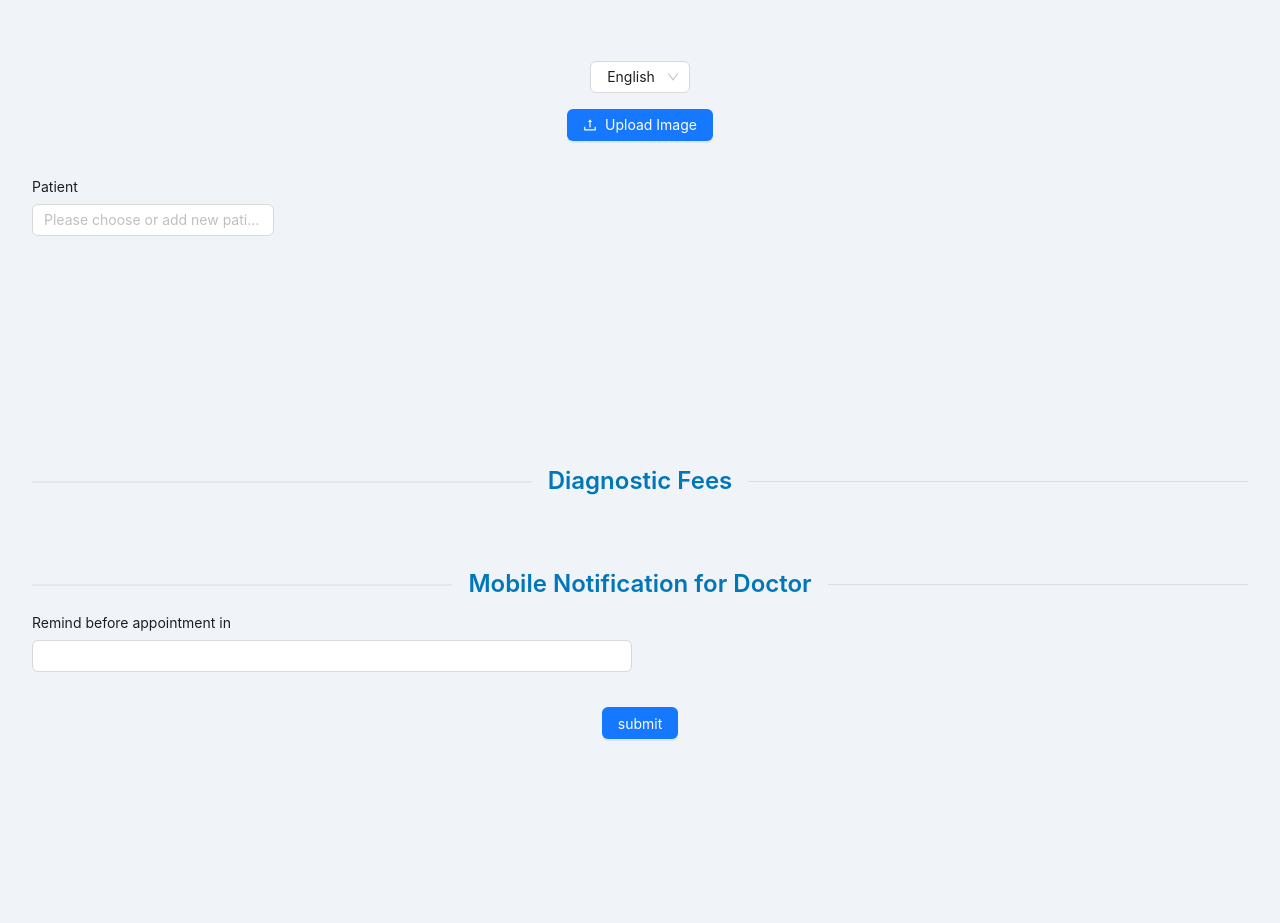
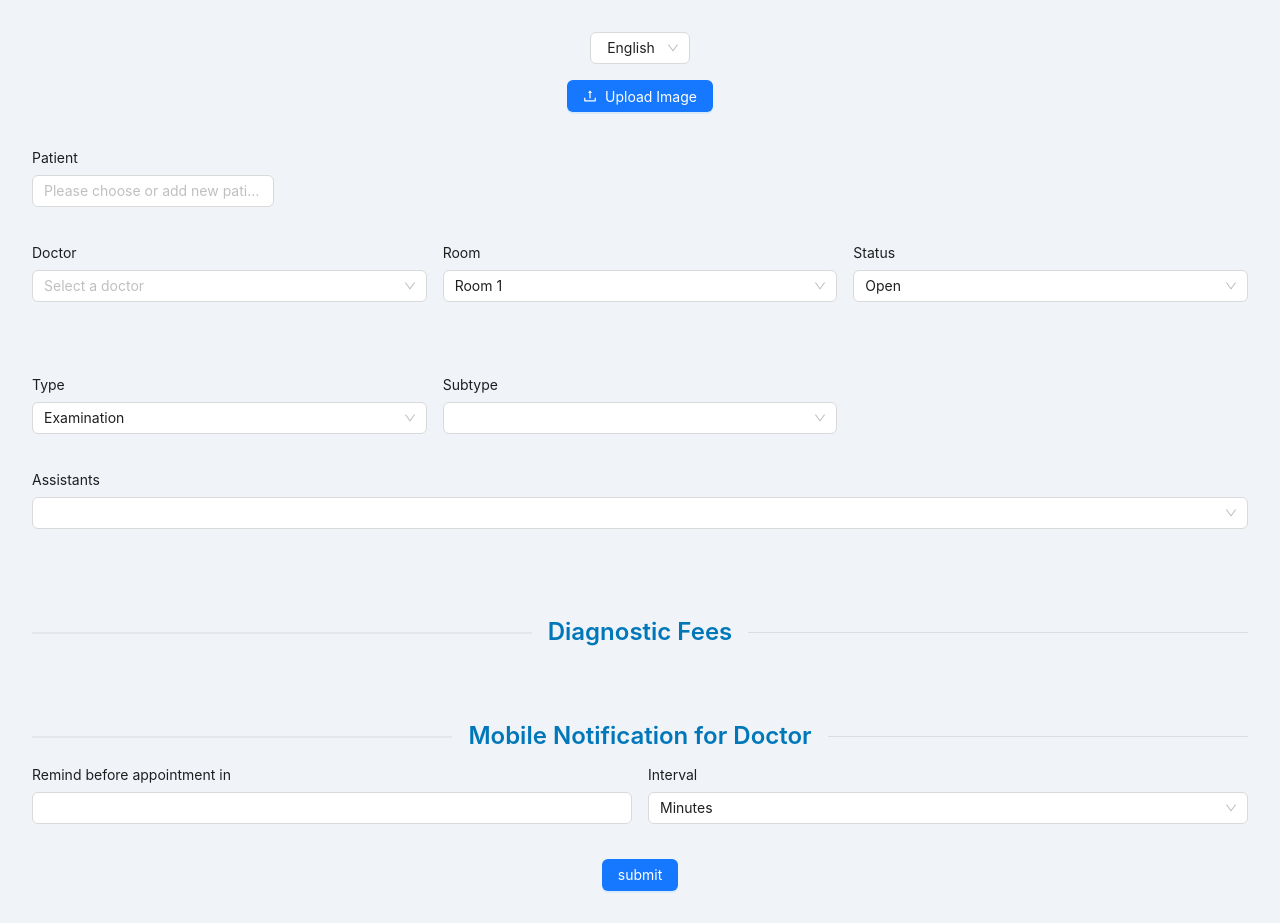
Before and after one commit to Ahmed-Elbessfy/add-patient-app, a React (Vite) app: page / in a window 1280 px wide. Before the commit the page ends 800 px from the top, so only its background shows below. Built offline with nearby package versions, Linux system fonts and the light colour scheme.

Commit message:
apply new configuration to Select field
- no need to use fieldType in props passed to Select Field component

```diff
--- a/src/features/AddAppointmentFields/AddAppointmentFields.tsx
+++ b/src/features/AddAppointmentFields/AddAppointmentFields.tsx
@@ -3,7 +3,7 @@ import { FieldTextComponentProps } from "../TextField/TextField.type";
 // import { FieldTextAreaComponentProps } from "../TextAreaField/TextAreaField.type";
 import { FieldNumberComponentProps } from "../NumberField/NumberField.type";
 // import { FieldRadioComponentProps } from "../RadioField/RadioField.type";
-// import { FieldSelectComponentProps } from "../SelectField/SelectField.type";
+import { FieldSelectComponentProps } from "../SelectField/SelectField.type";
 // import { FieldSwitchComponentProps } from "../SwitchField/SwitchField.type";
 // import { FieldDateComponentProps } from "../DateField/DateField.type";
 // import { FieldTimeComponentProps } from "../TimeField/TimeField.type";
@@ -13,7 +13,7 @@ import { FieldNumberComponentProps } from "../NumberField/NumberField.type";
 import TextField from "../TextField/TextField";
 import NumberField from "../NumberField/NumberField";
 // import TextAreaField from "../TextAreaField/TextAreaField";
-// import SelectField from "../SelectField/SelectField";
+import SelectField from "../SelectField/SelectField";
 // import RadioField from "../RadioField/RadioField";
 // import DateField from "../DateField/DateField";
 // import TimeField from "../TimeField/TimeField";
@@ -74,9 +74,9 @@ const AddAppointmentFields: FC<GeneralFieldConfig> = (props) => {
       )} */}
 
       {/* Select Input  */}
-      {/* {props.fieldType === "select" && (
-        <SelectField {...(props as FieldSelectComponentProps)} />
-      )} */}
+      {props.fieldType === "select" && (
+        <SelectField {...(inputProps as FieldSelectComponentProps)} />
+      )}
 
       {/* Country Input  */}
       {/* {props.fieldType === "country" && (
--- a/src/features/SelectField/SelectField.tsx
+++ b/src/features/SelectField/SelectField.tsx
@@ -4,17 +4,8 @@ import { useTranslation } from "react-i18next";
 import { FieldSelectComponentProps } from "./SelectField.type";
 
 const SelectField: FC<FieldSelectComponentProps> = (props) => {
-  const {
-    label,
-    id,
-    placeholder,
-    testId,
-    onChange,
-    status,
-    isDisabled,
-    value,
-    options,
-  } = props;
+  const { label, placeholder, onChange, status, isDisabled, value, options } =
+    props;
 
   const { t } = useTranslation("translation");
 
@@ -24,8 +15,6 @@ const SelectField: FC<FieldSelectComponentProps> = (props) => {
 
       <Select
         placeholder={placeholder && t(placeholder)}
-        data-testid={testId}
-        id={id}
         status={status}
         disabled={isDisabled}
         onChange={(value: string) => onChange(value)}
```
Also changed, not shown: src/features/SelectField/SelectField.type.tsx (+6 -2 lines).
